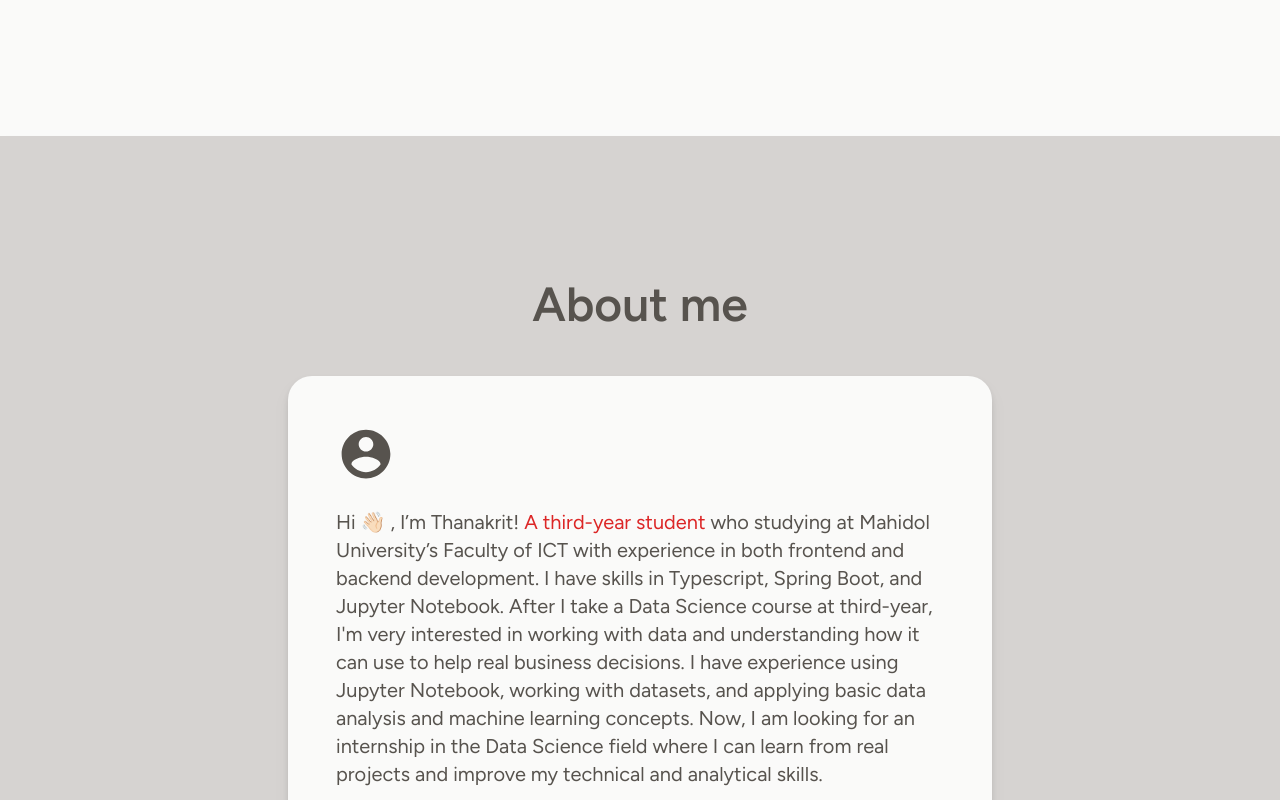
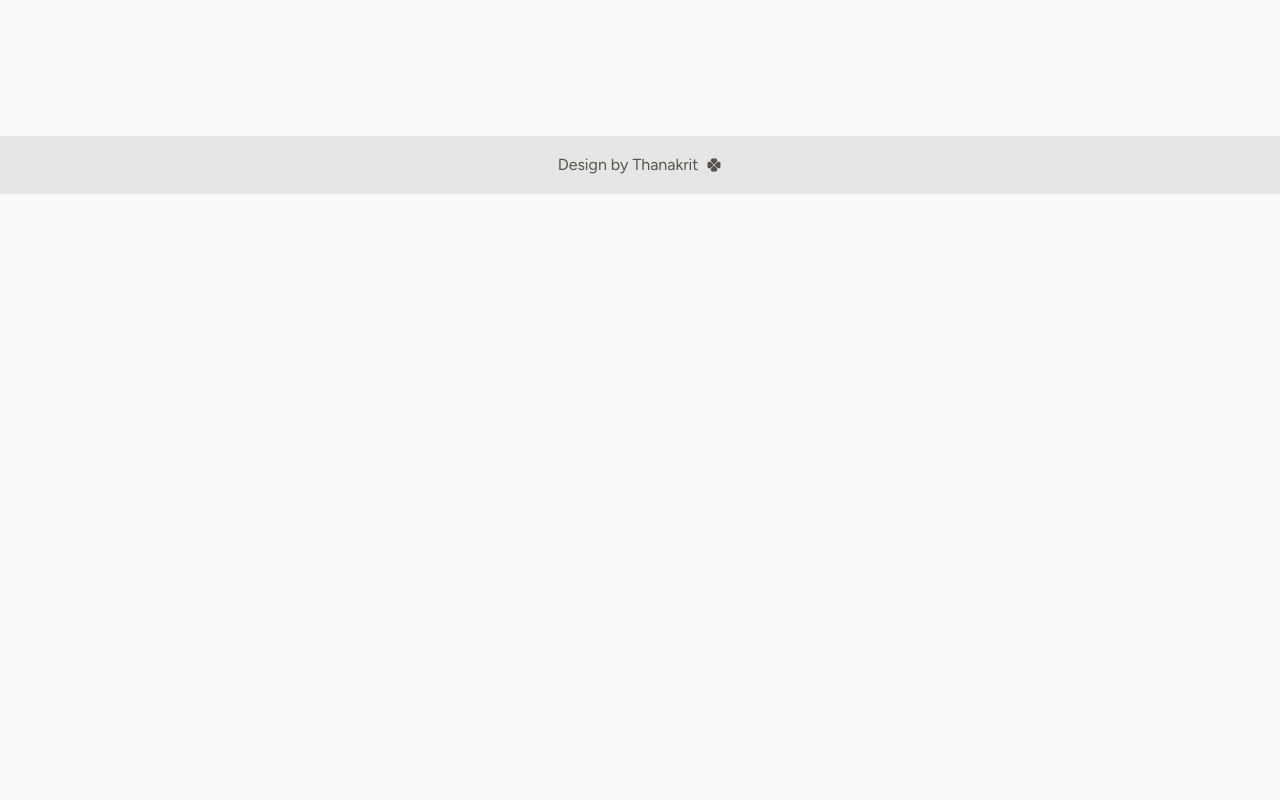
Before and after one commit to octovir/thanaport, a React (Vite) app: page / in a window 1280 px wide. Shown: the part 900-1700 px from the top of the page. After the commit the page ends 1094 px from the top, so only its background shows below. Built offline with nearby package versions, Linux system fonts and the light colour scheme.

Commit message:
update About section and comment out About component in Home

```diff
--- a/src/components/About.jsx
+++ b/src/components/About.jsx
@@ -80,7 +80,7 @@ function About() {
                             className="flex flex-col text-left md:text-xl "
                         >
                             <div>
-                            Hi 👋🏻 , I’m Thanakrit! <span className="text-red-600">A third-year student</span> who studying at Mahidol University’s Faculty of ICT with experience in both frontend and backend development. I have skills in Typescript, Spring Boot, and Jupyter Notebook. After I take a Data Science course at third-year, I'm very interested in working with data and understanding how it can use to help real business decisions. I have experience using Jupyter Notebook, working with datasets, and applying basic data analysis and machine learning concepts. Now, I am looking for an internship in the Data Science field where I can learn from real projects and improve my technical and analytical skills.
+                            Hi 👋🏻 , I’m Thanakrit! <span className="text-red-600">A third-year student</span> at Mahidol University with a background in Full-stack development and Data Science. My goal is become a Business Analyst who can connect IT and business. I am interested in understanding business workflows and using tools like Excel and Power BI to identify problems and suggest improvements. With my technical background, I can turn business requirements into clear tasks for the dev team. I am looking for a BA internship to practice being the connector between business goals and technical execution.
                             </div>
                         </motion.div>
                     </motion.div>
--- a/src/pages/Home.jsx
+++ b/src/pages/Home.jsx
@@ -13,7 +13,7 @@ function Home() {
     <main>
       <>
       <Banner />
-      <About />
+      {/* <About /> */}
       </>
     </main>
     <Footer />
```
Also changed, not shown: 1 other file (tests, documents, lock files or other folders).
